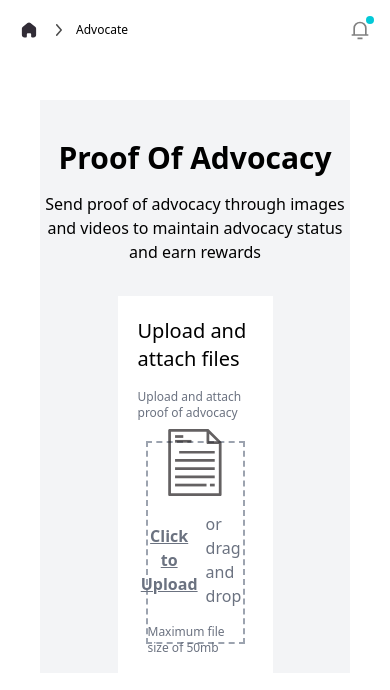
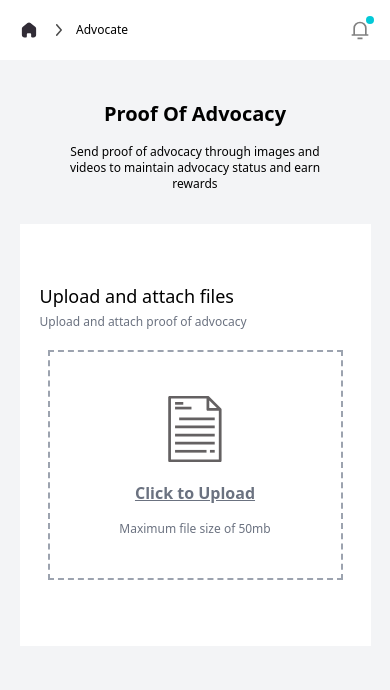
Before and after one commit to seunthegreat/FT9ja-Hero-main, a React (Vite) app: page /dashboard/advocate in a window 390 px wide. Shown: the top 690 px of the page. Built offline with nearby package versions, Linux system fonts and the light colour scheme.

Commit message:
fixed sidbar bug

```diff
--- a/src/components/DashboardNavbar.jsx
+++ b/src/components/DashboardNavbar.jsx
@@ -31,7 +31,7 @@ const DNavbar = ({route}) => {
   }, []);
 
   useEffect(() => {
-    if(screenSize <= 900) return setActiveMenu(false);
+    if(screenSize <= 1060) return setActiveMenu(false);
     setActiveMenu(true);
 
   }, [screenSize]);
--- a/src/components/Sidebar.jsx
+++ b/src/components/Sidebar.jsx
@@ -16,7 +16,7 @@ const Sidebar = () => {
   const activeLink = 'mb-5 bg-[#E8F4EA] rounded-l-lg flex items-center gap-5 pl-4 pt-3 pb-2.5 text-black text-md ml-2';
   const normalLink = 'mb-5 flex items-center gap-5 pl-4 pt-3 pb-2.5 rounded-lg text-md dark:text-gray-500 dark:hover:text-black hover:bg-light-gray m-2';
   return (
-    <div className='pl-3 h-screen md:overflow-hidden overflow-auto md:hover:overflow-auto pb-10 md:shadow'>
+    <div className='pl-3 h-screen md:overflow-hidden overflow-auto md:hover:overflow-auto pb-10 md:shadow z-50'>
       {activeMenu && (
         <>
         <div className="flex justify-between items-center">
--- a/src/pages/Advocate.jsx
+++ b/src/pages/Advocate.jsx
@@ -12,7 +12,7 @@ const Advocate = () => {
   const {getRootProps, getInputProps, isDragActive} = useDropzone({onDrop})
 
   return (
-    <div className='flex relative' {...getRootProps()}>
+    <div className='flex relative z-0' {...getRootProps()}>
       {activeMenu ? (
         <div className='w-72 fixed dark:bg-secondary-dark-bg bg-white'>
           <Sidebar />
@@ -27,33 +27,27 @@ const Advocate = () => {
         `dark:bg-main-bg bg-main-bg min-h-screen w-full
             ${activeMenu ? 'md:ml-72' : 'flex-2'}`}
       >
-         <div className='fixed md:static bg-main-bg dark:bg-main-dark-bg navbar w-full'>
+        <div className='fixed md:static bg-main-bg dark:bg-main-dark-bg navbar w-full'>
+
           <DNavbar route={"Advocate"}/>
 
-          <div className='h-screen p-10'>
-            <div className='h-[75%] bg-gray-100 flex flex-col items-center'>
-              <h2 className="mb-4 mt-10 text-3xl font-bold text-center">Proof Of Advocacy</h2>
-              <p className="md:w-[60%] lg:w-[60%] sm:w-[70%] ss:w-[80%] mb-8 font-light text-center">
+          <div className='h-screen lg:p-10 md:p-10 xs:p-0'>
+            <div className='h-[90%] lg:h-[90%] md:h-[100%] xs:h-full bg-gray-100 flex flex-col items-center'>
+              <h2 className="mb-4 mt-10 text-3xl xs:text-xl font-bold text-center">Proof Of Advocacy</h2>
+              <p className="md:w-[60%] lg:w-[60%] sm:w-[70%] ss:w-[80%] xs:w-[70%] mb-8 xs:text-xs lg:text-sm font-light text-center">
                 Send proof of advocacy through images and videos to maintain advocacy status and earn rewards
               </p>
-
-              <input {...getInputProps()} />
-              {/* <input {...getInputProps()} />
-                {
-                  isDragActive ?
-                    <p>Drop the files here ...</p> :
-                    <p>Drag 'n' drop some files here, or click to select files</p>
-                } */}
-                <div className='w-[50%] h-[70%] bg-white p-5 overflow-hidden flex flex-col justify-center'>
-                  <h2 className="text-xl font-normal">Upload and attach files</h2>
-                  <p className='text-gray-500 text-xs mt-4'>Upload and attach proof of advocacy</p>
+                {/* <input {...getInputProps()} /> */}
+                <div className='h-[60%] w-[90%] xl:h-[70%] lg:w-[60%] md:w-[70%] lg:h-[60%] xs:h-[50%] bg-white p-5 overflow-hidden flex flex-col justify-center'>
+                  <h2 className="text-xl font-normal md:text-xl xs:text-lg">Upload and attach files</h2>
+                  <p className='text-gray-500 text-xs sm:mt-4 xs:mt-1'>Upload and attach proof of advocacy</p>
                   <div class="m-2 mt-5 border-dashed border-2 border-gray-400 h-[60%] items-center justify-center flex flex-col">
                     <img src={Document} alt="upload" className="w-[53.31px] h-[72px] mb-4" />
                     <div className="flex items-center justify-between">
                       {!isDragActive && <button className="underline font-semibold text-gray-500 hover:text-gray-800">Click to Upload </button>}
                       { !isDragActive ?
-                       <span className="text-gray-500 mx-2"> or drag and drop</span> :
-                       <span className="text-gray-500 mx-2">Dragging file...</span>
+                       <span className="text-gray-500 mx-2 hidden sm:block"> or drag and drop</span> :
+                       <span className="text-gray-500 mx-2 hidden sm:block">Dragging file...</span>
                        }
                     </div>
                     <p className='text-gray-500 text-xs mt-4'>Maximum file size of 50mb</p>
```
